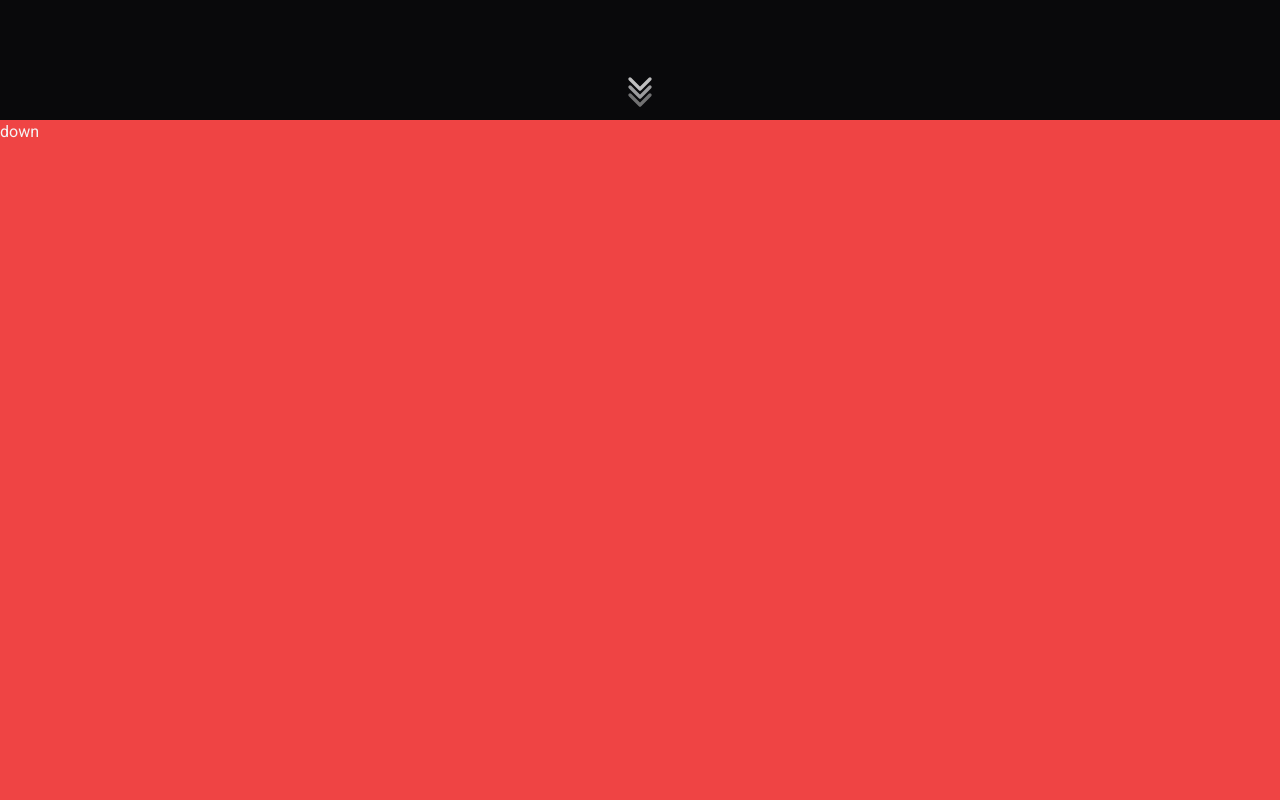
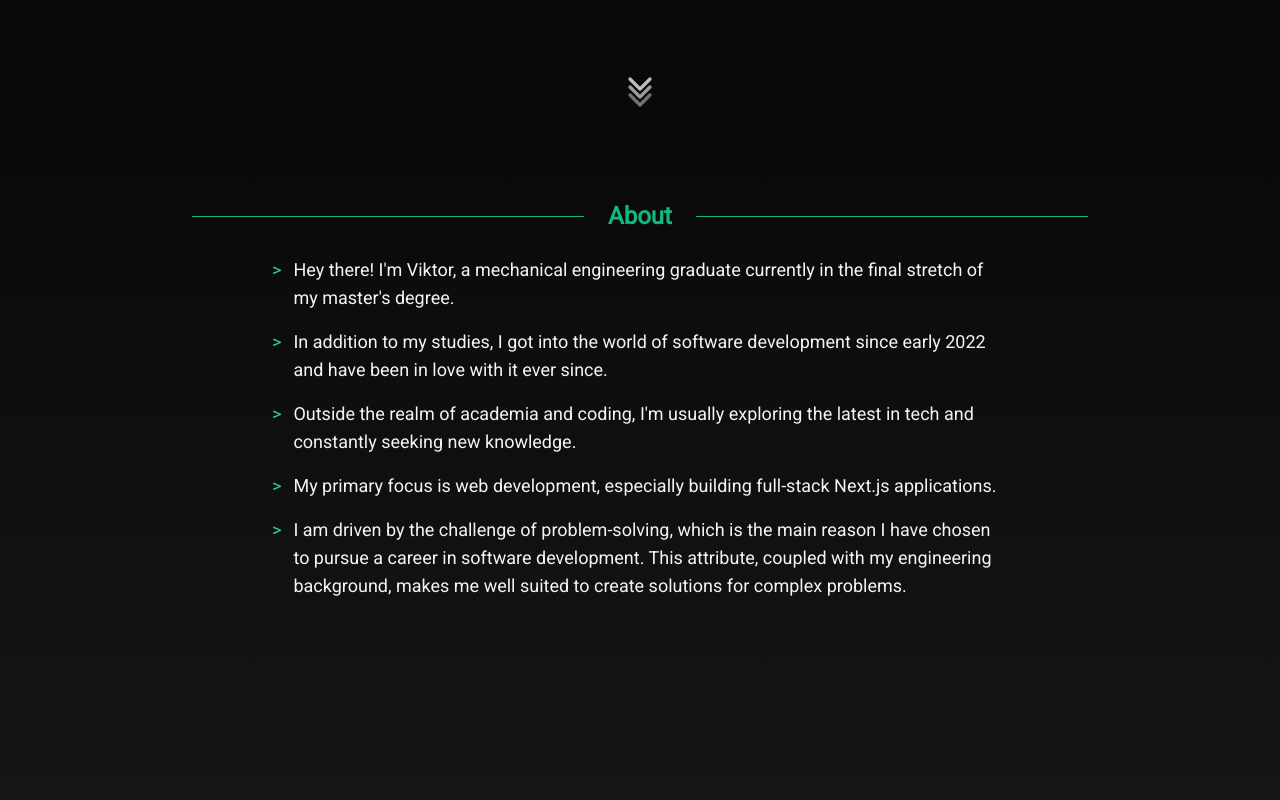
Before and after one commit to 99vik/portfolio, a Next.js app: page / in a window 1280 px wide. Shown: the part 680-1480 px from the top of the page. Built offline with nearby package versions, Linux system fonts and the light colour scheme.

Commit message:
about section

```diff
--- a/src/app/page.tsx
+++ b/src/app/page.tsx
@@ -1,12 +1,11 @@
+import About from '@/components/About';
 import Hero from '@/components/Hero';
 
 export default function Home() {
   return (
-    <main>
+    <main className="">
       <Hero />
-      <div className="bg-red-500 h-screen">
-        <p>down</p>
-      </div>
+      <About />
       <div className="bg-blue-500 h-screen">
         <p>down</p>
       </div>
--- /dev/null
+++ b/src/components/About.tsx
@@ -0,0 +1,53 @@
+export default function About() {
+  return (
+    <section className="min-h-screen flex justify-center bg-gradient-to-b py-20 from-zinc-950 to-zinc-900">
+      <div className="flex flex-col max-w-4xl">
+        <div className="flex items-center mb-6 gap-6 w-full justify-center">
+          <div className="h-px w-20 bg-emerald-500 flex-1" />
+          <h2 className="text-2xl font-bold text-emerald-500">About</h2>
+          <div className="h-px w-20 bg-emerald-500 flex-1" />
+        </div>
+        <div className="space-y-4 text-lg px-20">
+          <div className="flex">
+            <span className="text-emerald-400 mr-3">&#62;</span>
+            <p>
+              Hey there! I&apos;m Viktor, a mechanical engineering graduate
+              currently in the final stretch of my master&apos;s degree.
+            </p>
+          </div>
+          <div className="flex">
+            <span className="text-emerald-400 mr-3">&#62;</span>
+            <p>
+              In addition to my studies, I got into the world of software
+              development since early 2022 and have been in love with it ever
+              since.
+            </p>
+          </div>
+          <div className="flex">
+            <span className="text-emerald-400 mr-3">&#62;</span>
+            <p>
+              Outside the realm of academia and coding, I&apos;m usually
+              exploring the latest in tech and constantly seeking new knowledge.
+            </p>
+          </div>
+          <div className="flex">
+            <span className="text-emerald-400 mr-3">&#62;</span>
+            <p>
+              My primary focus is web development, especially building
+              full-stack Next.js applications.
+            </p>
+          </div>
+          <div className="flex">
+            <span className="text-emerald-400 mr-3">&#62;</span>
+            <p>
+              I am driven by the challenge of problem-solving, which is the main
+              reason I have chosen to pursue a career in software development.
+              This attribute, coupled with my engineering background, makes me
+              well suited to create solutions for complex problems.
+            </p>
+          </div>
+        </div>
+      </div>
+    </section>
+  );
+}
--- a/src/components/GoDownAnimation.tsx
+++ b/src/components/GoDownAnimation.tsx
@@ -10,7 +10,7 @@ export default function GoDownAnimation() {
     setClientHeight(window.innerHeight);
     setTimeout(() => {
       setIsVisible(true);
-    }, 3000);
+    }, 3500);
   }, []);
 
   function scrollDown() {
```
